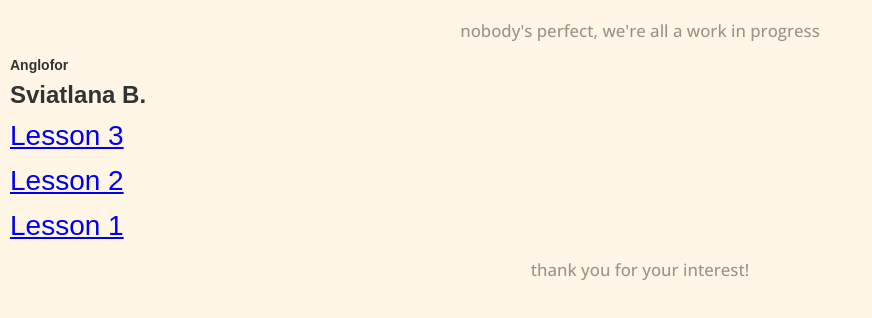
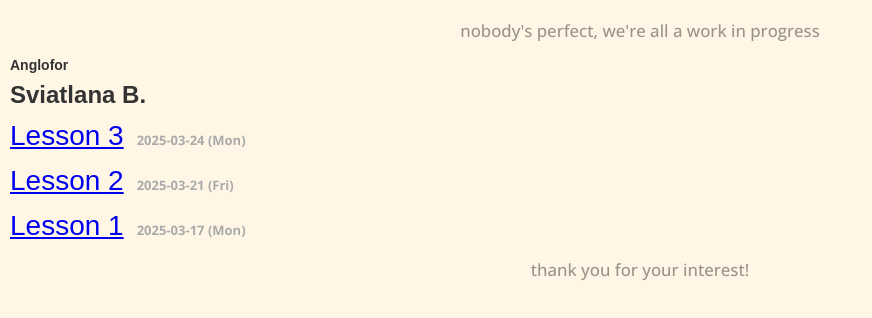
Before and after one commit to igoryen/greg, a React (Create React App) app: page /sb in a window 1280 px wide. Shown: the top 318 px of the page, without its empty margins (0-872 px from the left). Built offline with nearby package versions, Linux system fonts and the light colour scheme; a web font is replaced by a local one.

Commit message:
Derek: updated, added to sb

```diff
--- a/src/components/Derek.js
+++ b/src/components/Derek.js
@@ -2,11 +2,14 @@ function Derek({ derek, slug }) {
     const lessons = [];
     for (let [i, lesson] of derek.entries()) {
         i++;
-        lessons.push(
-            <p key={i}>
-                <a href={`/${slug}${lesson.number}`} rel="noopener noreferrer">Lesson {lesson.number}</a><span>{lesson.date}</span>
-            </p>
-        );
+        if (lesson.done > 0) {
+            let lesnum = lesson.number < 10 ? "0" + lesson.number : lesson.number;
+            lessons.push(
+                <p key={i}>
+                    <a href={`/${slug}${lesnum}`} rel="noopener noreferrer">Lesson {lesson.number}</a><span>{lesson.date}</span>
+                </p>
+            );
+        }
     }
     return (
         <section className="tom">
--- /dev/null
+++ b/src/data/sb.json
@@ -0,0 +1,32 @@
+[
+ {
+   "number": 5,
+   "date": "2025-03-31 (Mon)",
+   "done": 0
+ },
+ {
+   "number": 4,
+   "date": "2025-03-28 (Fri)",
+   "done": 0
+ },
+ {
+   "number": 3,
+   "date": "2025-03-24 (Mon)",
+   "done": 3
+ },
+ {
+   "number": 2,
+   "date": "2025-03-21 (Fri)",
+   "done": 2
+ },
+ {
+   "number": 1,
+   "date": "2025-03-17 (Mon)",
+   "done": 1
+ },
+ {
+   "number": 0,
+   "date": "2025-03-14 (Fri)",
+   "done": 0
+ }
+]
--- a/src/pages/SB.js
+++ b/src/pages/SB.js
@@ -1,5 +1,7 @@
 import "../styles/fc.scss";
 import React from "react";
+import Derek from "../components/Derek";
+import lines from "../data/sb.json";
 
 class SB extends React.Component {
 
@@ -8,11 +10,7 @@ class SB extends React.Component {
             <div>
                 <h3>Anglofor</h3>
                 <h1>Sviatlana B.</h1>
-                <section className="tom">
-                    <p><a href="/sb03" rel="noopener noreferrer">Lesson 3</a></p>
-                    <p><a href="/sb02" rel="noopener noreferrer">Lesson 2</a></p>
-                    <p><a href="/sb01" rel="noopener noreferrer">Lesson 1</a></p>
-                </section>
+                <Derek derek={lines} slug="sb" />
             </div>
         );
     }
```
